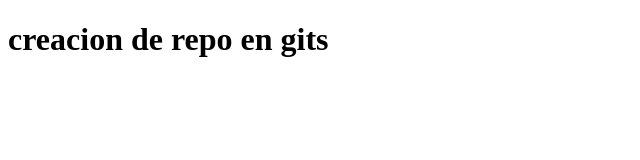
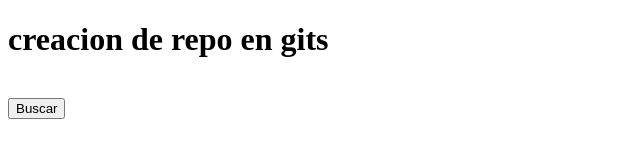
Before and after one commit to Hencuy/PruebasGitFlow, a plain HTML site: page index.html in a window 1280 px wide. Shown: the whole page, without its empty margins (0-640 px from the left). Drawn offline with Linux system fonts and the light colour scheme.

Commit message:
fin de la feature/button

```diff
--- a/index.html
+++ b/index.html
@@ -9,6 +9,8 @@
 <body>
     <header>
         <h1>creacion de repo en gits</h1>
+        <br>
+        <button type="button">Buscar</button>
     </header>
     <script src="indes.js"></script>
 
```
